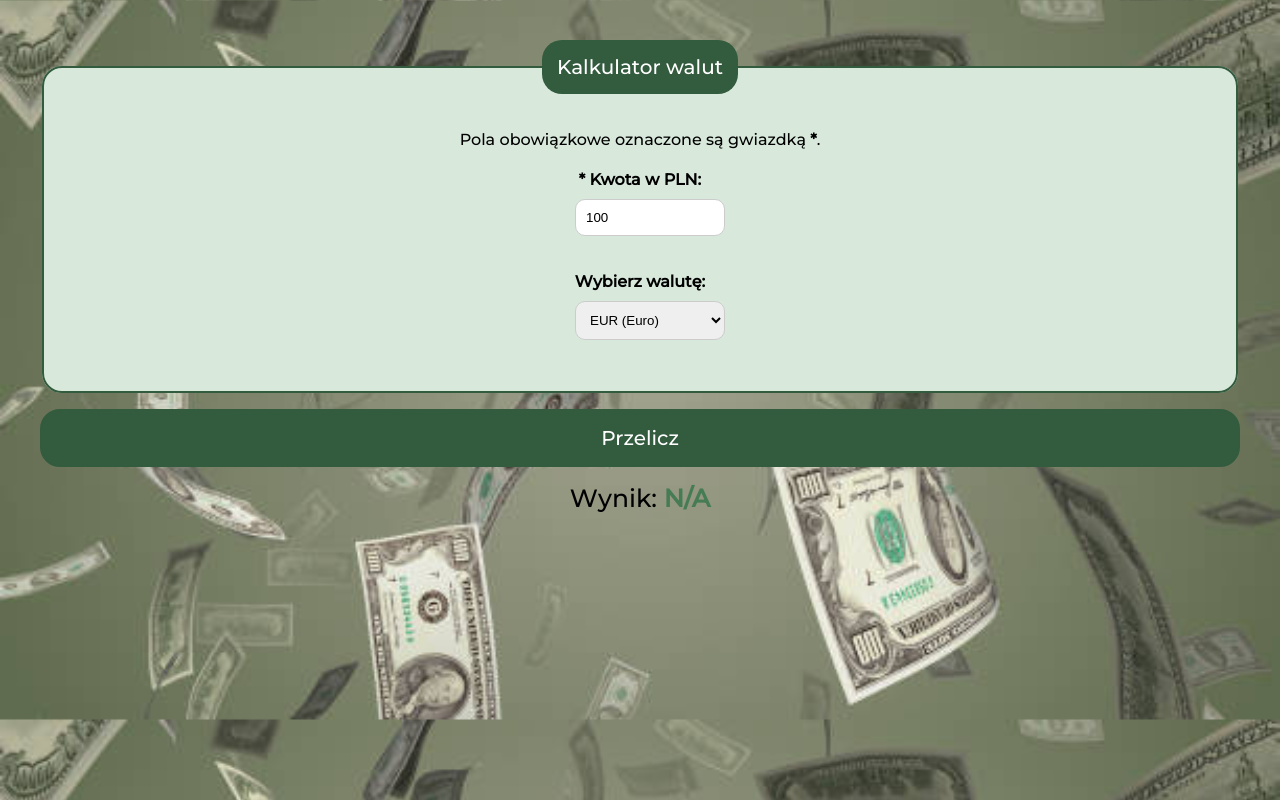
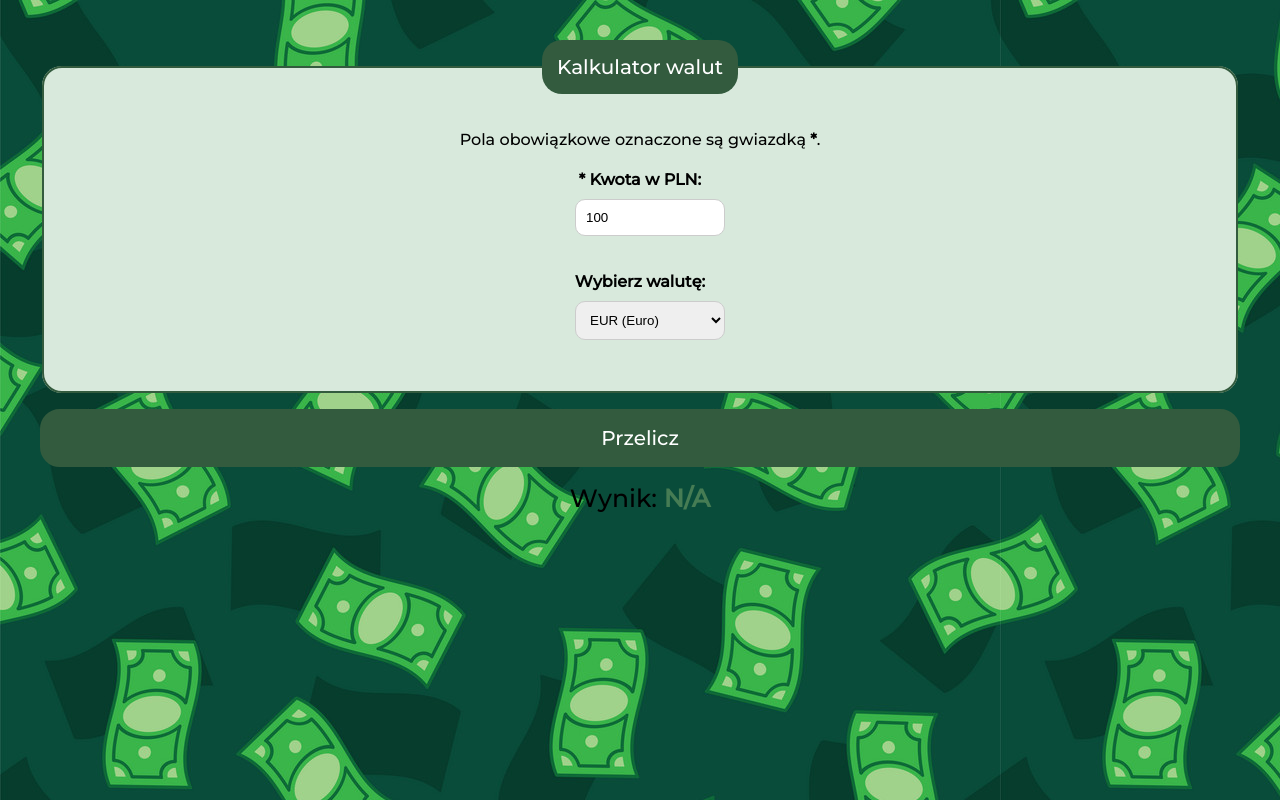
Before and after one commit to maja-glowania/currency-converter, a plain HTML site: page index.html in a window 1280 px wide. Drawn offline with nearby package versions, Linux system fonts and the light colour scheme.

Commit message:
background image changed again

```diff
--- a/css/style.css
+++ b/css/style.css
@@ -12,8 +12,7 @@ html {
   font-family: "Montserrat", sans-serif;
   margin: auto;
   padding: 40px;
-  background-image: url("../images/background2.jpg");
-  background-size: cover;
+  background-image: url("../images/background3.jpg");
 }
 
 .form {
```
